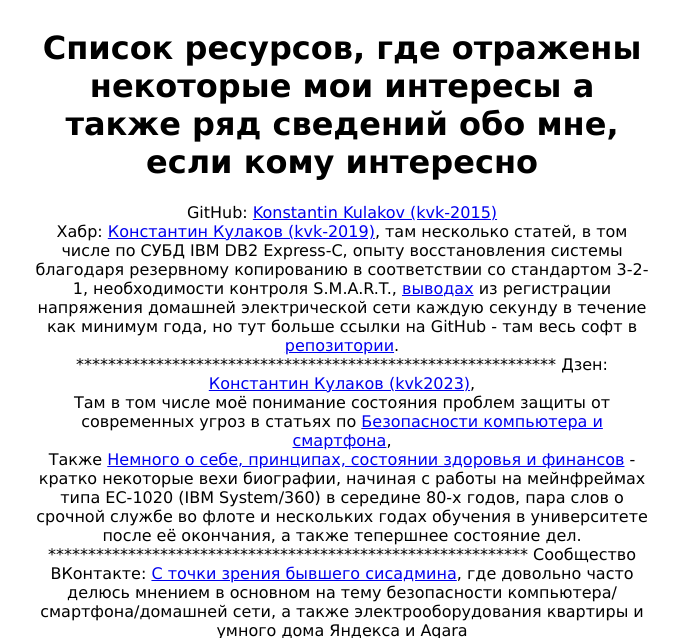
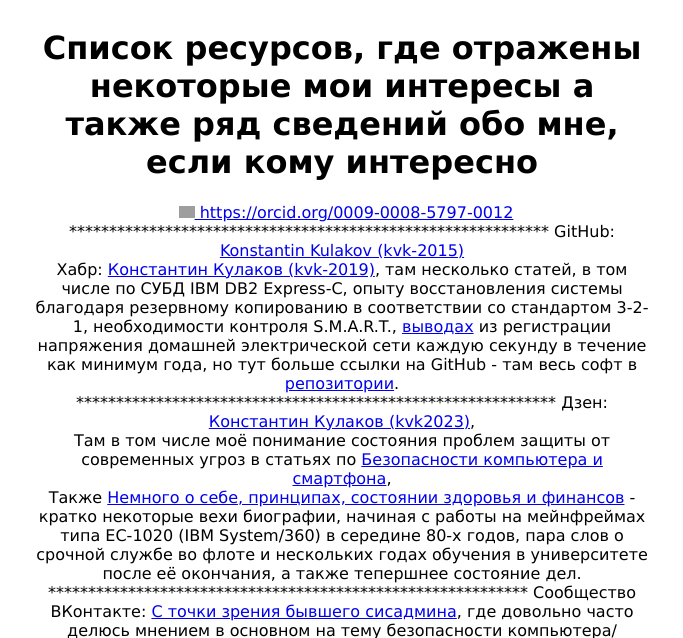
Before and after one commit to kvk-2015/kvk-2015.github.io, a plain HTML site: page index.html in a window 1280 px wide. Shown: the top 638 px of the page, without its empty margins (298-981 px from the left). Drawn offline with Linux system fonts and the light colour scheme; grey boxes are pictures that could not be loaded.

Commit message:
Update index.html

```diff
--- a/index.html
+++ b/index.html
@@ -75,6 +75,20 @@
 <div class="the_page">
 <div class="central_block">
 <h1>Список ресурсов, где отражены некоторые мои интересы а также ряд сведений обо мне, если кому интересно</h1>
+<a
+    id="cy-effective-orcid-url"
+    class="underline"
+     href="https://orcid.org/0009-0008-5797-0012"
+     target="orcid.widget"
+     rel="me noopener noreferrer"
+     style="vertical-align: top">
+     <img
+        src="https://orcid.org/sites/default/files/images/orcid_16x16.png"
+        style="width: 1em; margin-inline-start: 0.5em"
+        alt="ORCID iD icon"/>
+      https://orcid.org/0009-0008-5797-0012
+    </a>
+<br>************************************************************
 GitHub: <a href="https://github.com/kvk-2015/">Konstantin Kulakov (kvk-2015)</a>
 <br>Хабр: <a href="https://habr.com/ru/users/kvk-2019/">Константин Кулаков (kvk-2019)</a>, там несколько статей, в том числе по СУБД IBM DB2 Express-C, опыту восстановления системы благодаря резервному копированию в соответствии со стандартом 3-2-1, необходимости контроля S.M.A.R.T., <a href="https://habr.com/ru/posts/827132/">выводах</a> из регистрации напряжения домашней электрической сети каждую секунду в течение как минимум года, но тут больше ссылки на GitHub - там весь софт в <a href="https://github.com/kvk-2015/Monitor2-2013">репозитории</a>.
 <br>************************************************************
```
